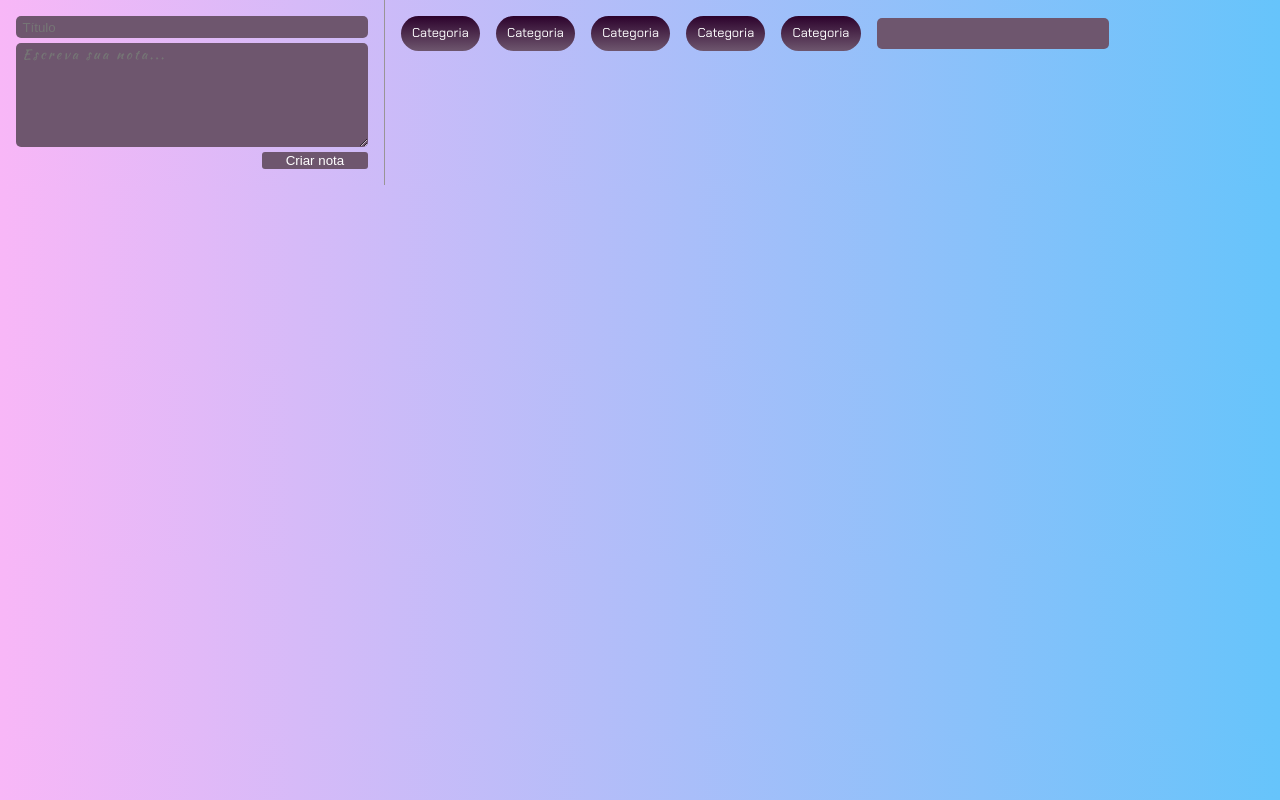
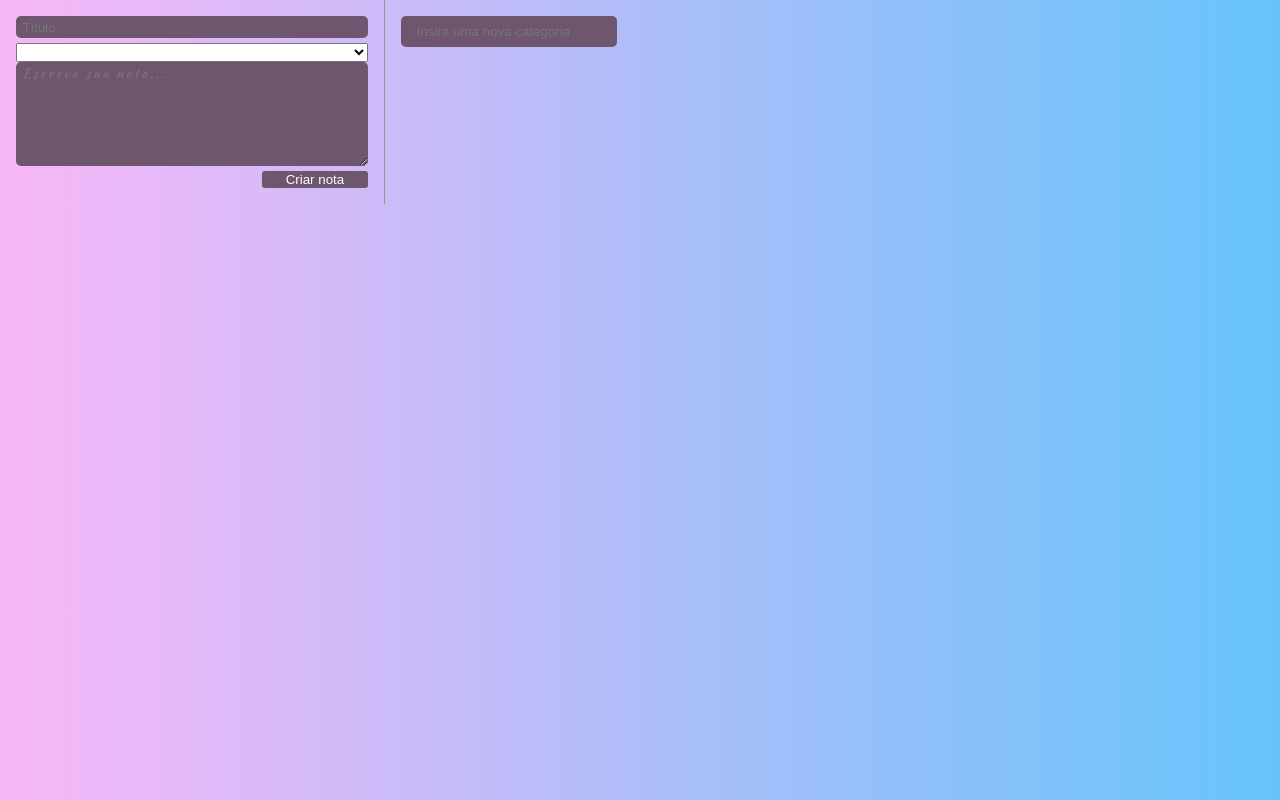
Before and after one commit to mt-torres/React_app, a React (Create React App) app: page / in a window 1280 px wide. Built offline with nearby package versions, Linux system fonts and the light colour scheme.

Commit message:
Create event to add listaDeCategorias

```diff
--- a/src/App.js
+++ b/src/App.js
@@ -11,15 +11,24 @@ class App extends Component {
   constructor(){
     super();
 
-    this.state = {notas:[]};
+    this.state = {
+      notas: [],
+      categorias: [],
+    };
   }
 
   criarNota(titulo, texto){
     const novaNota = {titulo, texto};
-    const novoArrayNotas = [...this.state.notas,novaNota]
+    const novoArrayNotas = [...this.state.notas,novaNota];
     const novoEstado = {
       notas:novoArrayNotas
     }
+    this.setState(novoEstado)
+  }
+
+  criaCategoria(nomeCategoria){
+    const novoArrayCategorias = [...this.state.categorias,nomeCategoria];
+    const novoEstado = {...this.state, categorias: novoArrayCategorias }
     this.setState(novoEstado)
   }
 
@@ -34,14 +43,19 @@ class App extends Component {
       <section className="main">
         <div className="main__formulario-cadastro">
           <FormularioCadastro
-          criarNota={this.criarNota.bind(this)}
+            criarNota={this.criarNota.bind(this)}
+            categorias={this.state.categorias}
           />
         </div>
         <div className="main__lista-notas">
-          <ListaDeCategorias/>
+          <ListaDeCategorias
+            adicionarCategoria= {this.criaCategoria.bind(this)}
+            categorias={this.state.categorias}
+
+            />
           <ListaDeNotas
-          apagaNota= {this.deletaNota.bind(this)}
-          notas ={this.state.notas}
+            apagaNota= {this.deletaNota.bind(this)}
+            notas ={this.state.notas}
           />
         </div>
       </section>
--- a/src/assets/css/style.css
+++ b/src/assets/css/style.css
@@ -104,7 +104,7 @@
   opacity: 1;
 }
 .lista-nota__lista--deletada {
-  width: 0;
+  width: 0px;
   opacity: 0;
 }
 
@@ -126,7 +126,7 @@
   font-size: 0.8rem;
 }
 .lista-categoria__input {
-  width: 200px;
+  width: 184px;
   background-color: #6e566e;
   border: none;
   padding: 0.5rem 1rem;
--- a/src/assets/scss/_Lista-categorias.scss
+++ b/src/assets/scss/_Lista-categorias.scss
@@ -20,7 +20,7 @@
     }
 
     &__input{
-        width: 200px;
+        width: 184px;
         background-color: $fundo;
         border: none;
         padding: .5rem 1rem;
--- a/src/assets/scss/_lista-notas.scss
+++ b/src/assets/scss/_lista-notas.scss
@@ -23,7 +23,7 @@
     }
 
     &__lista--deletada{
-        width: 0;
+        width:  0px;
         opacity: 0;
     }
 }
--- a/src/components/CardNota/CardNota.jsx
+++ b/src/components/CardNota/CardNota.jsx
@@ -5,8 +5,15 @@ import { Component } from 'react';
 class CardNota extends Component {
     apagar(evento){
         const alvo = evento.target.closest('.lista-nota__lista');
+        console.log(alvo);
         alvo.classList.add('lista-nota__lista--deletada');
-        this.props.apagaNota(this.props.indice);
+        alvo.style.transition ='all 0.6s ease-out';
+        setTimeout(()=>{
+
+            this.props.apagaNota(this.props.indice);
+            alvo.classList.remove('lista-nota__lista--deletada');
+            alvo.style.transition ='all 0.0s ease-out';
+        },600)
 
 
 
--- a/src/components/FormularioCadastro/FormularioCadastro.jsx
+++ b/src/components/FormularioCadastro/FormularioCadastro.jsx
@@ -43,6 +43,15 @@ class FormularioCadastro extends Component {
                     placeholder="Título"
                     onChange={this._handleMudancaTitulo.bind(this)}
                 />
+                <select
+                    className="cadastro__categorias">
+                        {this.props.categorias.map((categoria, indice)=>{
+                            return <option key={indice} value="">{categoria}</option>
+
+                        })}
+
+
+                </select>
                 <textarea
                     className='cadastro__nota'
                     placeholder="Escreva sua nota..."
--- a/src/components/ListaDeCategorias/ListaDeCategorias.jsx
+++ b/src/components/ListaDeCategorias/ListaDeCategorias.jsx
@@ -2,20 +2,35 @@ import React from "react";
 import { Component } from 'react';
 
 class ListaDeCategorias extends Component {
+ /*    constructor(props){
+        super(props);
+        this.categoria= '';
+    }
+ */
 
-    render(){
-        return(
+    _handleEventoInput(evento){
+        if(evento.key === 'Enter'){
+
+            this.props.adicionarCategoria(evento.target.value);
+            evento.target.value ='';
+
+        }
+    }
+    render() {
+        return (
             <section className="lista-categoria">
                 <ul className='lista-categoria__listas'>
-                    <li className='lista-categoria__listas__item'>Categoria</li>
-                    <li className='lista-categoria__listas__item'>Categoria</li>
-                    <li className='lista-categoria__listas__item'>Categoria</li>
-                    <li className='lista-categoria__listas__item'>Categoria</li>
-                    <li className='lista-categoria__listas__item'>Categoria</li>
+                    {this.props.categorias.map((categoria,index)=>{
+                        return <li key={index} className='lista-categoria__listas__item'>{categoria}</li>;
 
-
-                </ul>
-                <input className='lista-categoria__input' type="text"></input>
+                    })}
+                    </ul>
+                <input
+                    className='lista-categoria__input'
+                    type="text"
+                    placeholder='Insira uma nova categoria'
+                    onKeyUp={this._handleEventoInput.bind(this)} >
+                </input>
             </section>
         );
     }
```
Lines whose indentation alone changed are shown as unchanged.
